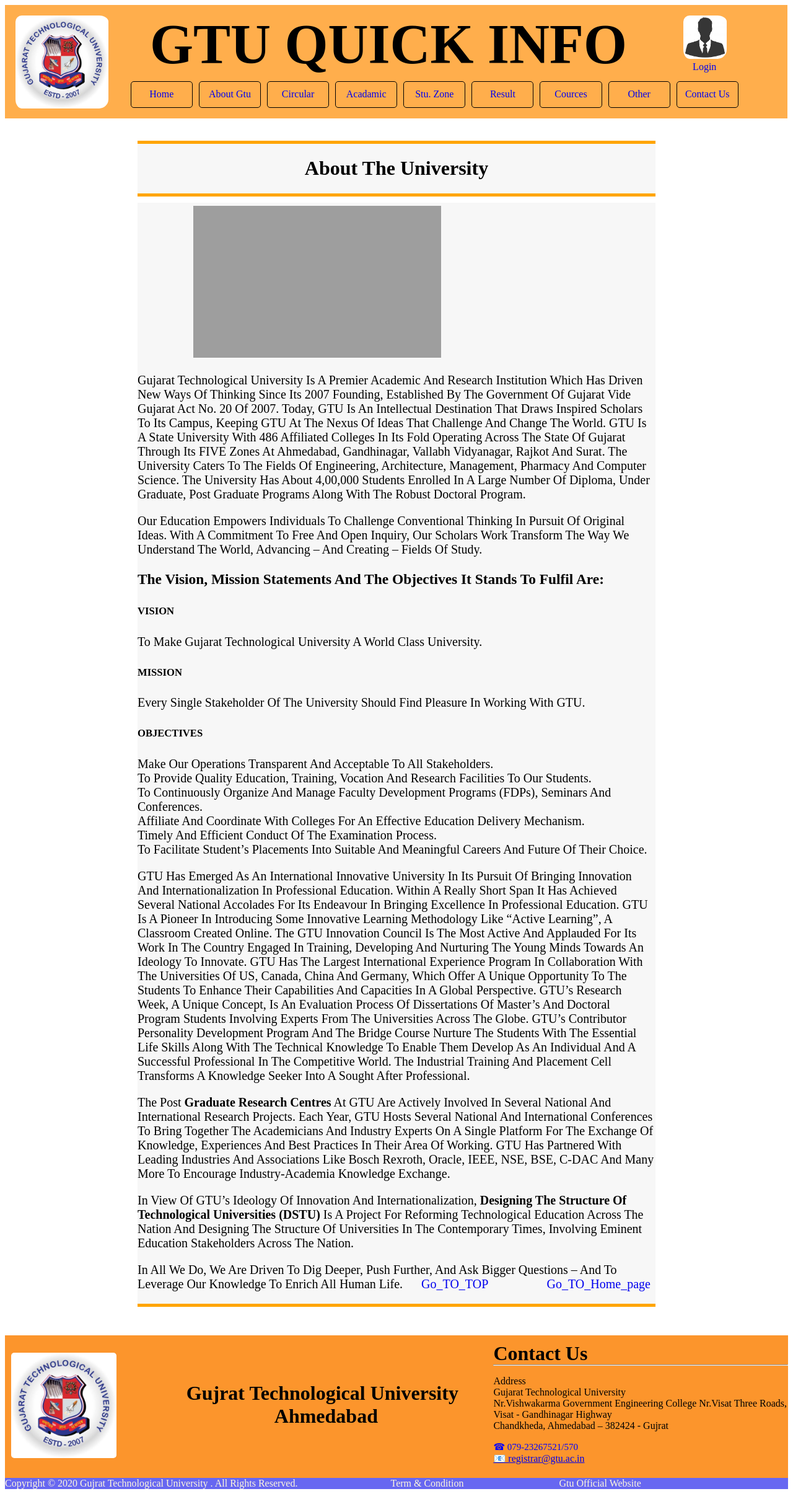
After one commit to mrvasani48/GTU-QUICK-INFO, a PHP site: page /about_gtu.php in a window 1280 px wide. The commit adds this page. Shown: the whole page at 62% size. Run offline with PHP 8.4, Linux system fonts and the light colour scheme; grey boxes are pictures that could not be loaded.

Commit message:
Add files via upload

```diff
--- /dev/null
+++ b/about_gtu.css
@@ -0,0 +1,66 @@
+.mainag
+{
+    display: grid;
+
+    grid-template-rows: 80px 270px auto;
+
+    padding-bottom: 10px;
+}
+.headag1
+{
+    display: grid;
+    grid-template-columns:  repeat(6,1fr);
+    grid-column-gap: 20px;
+
+}
+.headag1in2
+{
+    align-items: center;
+    grid-column-start: 2;
+    grid-column-end: 6;
+    border-top: 5px solid orange;
+    border-bottom: 5px solid orange;
+    background-color: #f7f7f7;
+
+}
+.headag2
+{
+    display: grid;
+    margin-top: 20px;
+    grid-template-columns: repeat(6,1fr);
+    grid-column-gap: 20px;
+}
+.headag2in2
+{
+    grid-column-start: 2;
+    grid-column-end: 6;
+    background-color: #f7f7f7;
+
+}
+.headag2img
+{
+      margin-left: 90px;
+      padding-top: 5px;
+
+}
+.headag3
+{
+    display: grid;
+
+    grid-template-columns: repeat(6,1fr);
+    grid-column-gap: 20px;
+
+}
+.ptaginh3
+{
+    grid-column-start: 2;
+    grid-column-end: 6;
+    background-color: #f7f7f7;
+    padding-top: 5px;
+    text-transform: capitalize;
+    font-size: 20px;
+}
+.ptaginh3
+{
+    border-bottom: 5px solid orange;
+}
--- /dev/null
+++ b/about_gtu.php
@@ -0,0 +1,118 @@
+<!DOCTYPE html>
+<html lang="en">
+<head>
+    <meta charset="UTF-8">
+    <meta http-equiv="X-UA-Compatible" content="IE=edge">
+    <meta name="viewport" content="width=device-width, initial-scale=1.0">
+    <title>Gtu Quick Info</title>
+    <link rel="stylesheet" href="newheader.css" />
+    <link rel="stylesheet" href="about_gtu.css" />
+    <link rel="stylesheet" href="footer.css">
+</head>
+<body>
+    <div class="container1">
+        <div class="box1" >
+            <img  id="image" src="image/logo.jpg" height="150px" width="150px"></img>
+        </div>
+
+        <div class="box2">
+             <div class="box2in1">
+
+                 <div id="headingh1">GTU QUICK INFO</div>
+
+                 <div  id="userlogin">
+                    <a style="text-decoration: none;" href="login_page.php">
+                        <img id="image" src="image/user.jpeg" height="70px" width="70px">
+                         </img><br>
+                        <spna id="logintext"> login
+                        </spna>
+                     </a>
+                 </div>
+
+             </div>
+
+             <div class="box2in2">
+                <a class="pnav" id="active" href="home_page.php">Home</a>
+                <a class="pnav" href="#">About Gtu</a>
+                <a class="pnav" href="#">Circular</a>
+                <a class="pnav" href="#">Acadamic</a>
+                <a class="pnav" href="#">Stu. Zone</a>
+                <a class="pnav" href="#">Result</a>
+                <a class="pnav" href="#">Cources</a>
+                <a class="pnav" href="#">Other</a>
+                <a class="pnav" href="#">Contact Us</a>
+             </div>
+        </div>
+    </div>
+    <br><br>
+    <div class="mainag"id="top">
+           <div  class="headag1">
+                      <div  class="headag1in1">
+                          </div>
+                      <div  class="headag1in2"><h1 style="text-align:center;">About The University</h1>
+                          </div>
+                      <div  class="headag1in">
+                           </div>
+            </div>
+          <div  class="headag2">
+               <div class="headag2in2">
+                <img class="headag2img" src="https://www.gtu.ac.in/images/about_gtu.jpg"></img>
+               </div>
+          </div>
+
+            <div  class="headag3">
+                <div  class="ptaginh3">
+                    <p>Gujarat Technological University is a premier academic and research institution which has driven new ways of thinking since its 2007 founding, established by the Government of Gujarat vide Gujarat Act No. 20 of 2007. Today, GTU is an intellectual destination that draws inspired scholars to its campus, keeping GTU at the nexus of ideas that challenge and change the world.   GTU is a State University with 486 affiliated colleges in its fold operating across the state of Gujarat through its FIVE zones at Ahmedabad, Gandhinagar, Vallabh Vidyanagar, Rajkot and Surat. The University caters to the fields of Engineering, Architecture, Management, Pharmacy and Computer Science. The University has about 4,00,000 students enrolled in a large number of Diploma, Under Graduate, Post Graduate programs along with the robust Doctoral program.
+                       </p>
+                       <p>Our education empowers individuals to challenge conventional thinking in pursuit of original ideas. With a commitment to free and open inquiry, our scholars work transform the way we understand the world, advancing – and creating – fields of study.
+                       </p>
+                       <h3>The Vision, Mission statements and the Objectives it stands to fulfil are:</h3>
+                        <h5>  VISION</h5>
+                        <p>   To make Gujarat Technological University a World Class University.</p>
+                        <h5> MISSION</h5>
+                        <p>Every single stakeholder of the University should find pleasure in working with GTU.
+                         </p>
+                         <h5> OBJECTIVES</h5>
+                         <p> Make our operations transparent and acceptable to all stakeholders.<br>
+                             To provide quality education, training, vocation and research facilities to our students.<br>
+                             To continuously organize and manage Faculty Development Programs (FDPs), Seminars and Conferences.<br>
+                             Affiliate and Coordinate with Colleges for an effective education delivery mechanism.<br>
+                             Timely and efficient conduct of the Examination process.<br>
+                             To facilitate student’s placements into suitable and meaningful careers and future of their choice.<br>
+                         </p>
+                         <p>GTU has emerged as an International Innovative University in its pursuit of bringing innovation and internationalization in professional education. Within a really short span it has achieved several national accolades for its endeavour in bringing excellence in professional education. GTU is a pioneer in introducing some innovative learning methodology like “Active Learning”, a classroom created online. The GTU Innovation Council is the most active and applauded for its work in the country engaged in training, developing and nurturing the young minds towards an ideology to innovate. GTU has the largest International Experience Program in collaboration with the universities of US, Canada, China and Germany, which offer a unique opportunity to the students to enhance their capabilities and capacities in a global perspective. GTU’s Research Week, a unique concept, is an evaluation process of dissertations of Master’s and Doctoral Program students involving Experts from the Universities across the Globe. GTU’s Contributor Personality Development Program and the Bridge Course nurture the students with the essential life skills along with the technical knowledge to enable them develop as an individual and a successful professional in the competitive world. The Industrial Training and Placement Cell transforms a knowledge seeker into a sought after professional.</p>
+                         <p>The Post <b>Graduate Research Centres</b> at GTU are actively involved in several national and international research projects. Each year, GTU hosts several national and international conferences to bring together the academicians and industry experts on a single platform for the exchange of knowledge, experiences and best practices in their area of working. GTU has partnered with leading industries and associations like Bosch Rexroth, Oracle, IEEE, NSE, BSE, C-DAC and many more to encourage industry-academia knowledge exchange.</p>
+                         <p>In view of GTU’s ideology of innovation and internationalization, <b>Designing the Structure of Technological Universities (DSTU) </b> is a project for reforming technological education across the nation and designing the structure of universities in the contemporary times, involving eminent education stakeholders across the nation.
+                         <p>In all we do, we are driven to dig deeper, push further, and ask bigger questions – and to leverage our knowledge to enrich all human life. &nbsp;&nbsp;&nbsp;&nbsp; <a style="text-decoration:none;" href="#top"> Go_TO_TOP </a>&nbsp;&nbsp;&nbsp;&nbsp;&nbsp;&nbsp; &nbsp;&nbsp;&nbsp; &nbsp;&nbsp;&nbsp;&nbsp;&nbsp;&nbsp;                <a style="text-decoration:none;" href="home_page.php"> Go_TO_Home_page </a> </p>
+
+                </div>
+               </div>
+   </div>
+    <br><br>
+ <footer id="footer">
+          <div id="d1footer">
+            <img  width="170" id="logofooter" height="170" src="image/logo.jpg" alt="gtu" ></img>
+          </div>
+          <div id="d2footer">
+                  <h3 id="d2h" >Gujrat Technological University<br><span id="loc">  Ahmedabad  </span></h3>
+          </div>
+              <div id="d3footer">
+                  <h1 class="contact">contact us</h1>
+                  <hr style="color:black;">
+
+                        <p>Address<br>
+                              Gujarat Technological University<br>
+                                Nr.Vishwakarma Government Engineering College Nr.Visat Three Roads, Visat - Gandhinagar Highway<br>
+                               Chandkheda, Ahmedabad – 382424 - Gujrat</p>
+                       <span id="number"  style="font-size: 15px; color:blue;">&#9742; 079-23267521/570</span><br>
+                       <a id="mail"  href="mailto:registrar@gtu.ac.in">&#128231; registrar@gtu.ac.in</a>
+              </div>
+
+    </footer>
+             <nav id="lastnav">
+             <p id="copyright">Copyright © 2020  Gujrat Technological University .   All Rights Reserved.</p>
+             <a href="term.php" target="_blank" id="term" rel="noopener noreferrer">Term & Condition</a>
+             <a href="https://www.gtu.ac.in/" target="_blank" id="gtuweb" rel="noopener noreferrer">Gtu Official website</a>
+            </nav>
+</body>
+</html>
--- a/introductionv.css
+++ b/introductionv.css
@@ -1,3 +1,4 @@
+
 #intvideo
 {
  margin-top: 20px;
--- a/newheader.css
+++ b/newheader.css
@@ -3,9 +3,10 @@
      display: grid;
      grid-template-columns: 15% 80%;
      background-color:  rgb(255, 140, 0,0.7);
-     width: 100%;
+     width: 98%;
      height: 100%;
      padding:12px;
+
 }
 .box1
 {
--- a/newheader.php
+++ b/newheader.php
@@ -31,7 +31,7 @@
 
              <div class="box2in2">
                 <a class="pnav" id="active" href="home_page.php">Home</a>
-                <a class="pnav" href="#">About Gtu</a>
+                <a class="pnav" href="about_gtu.php">About Gtu</a>
                 <a class="pnav" href="#">Circular</a>
                 <a class="pnav" href="#">Acadamic</a>
                 <a class="pnav" href="#">Stu. Zone</a>
```
Also changed, not shown: home_page.php (+11 -11 lines), intro_readmore.php (+1 -7 lines), term.php (+4 -4 lines), about_gtu.jpg (added), intro_readmore.css (line endings or trailing spaces).
